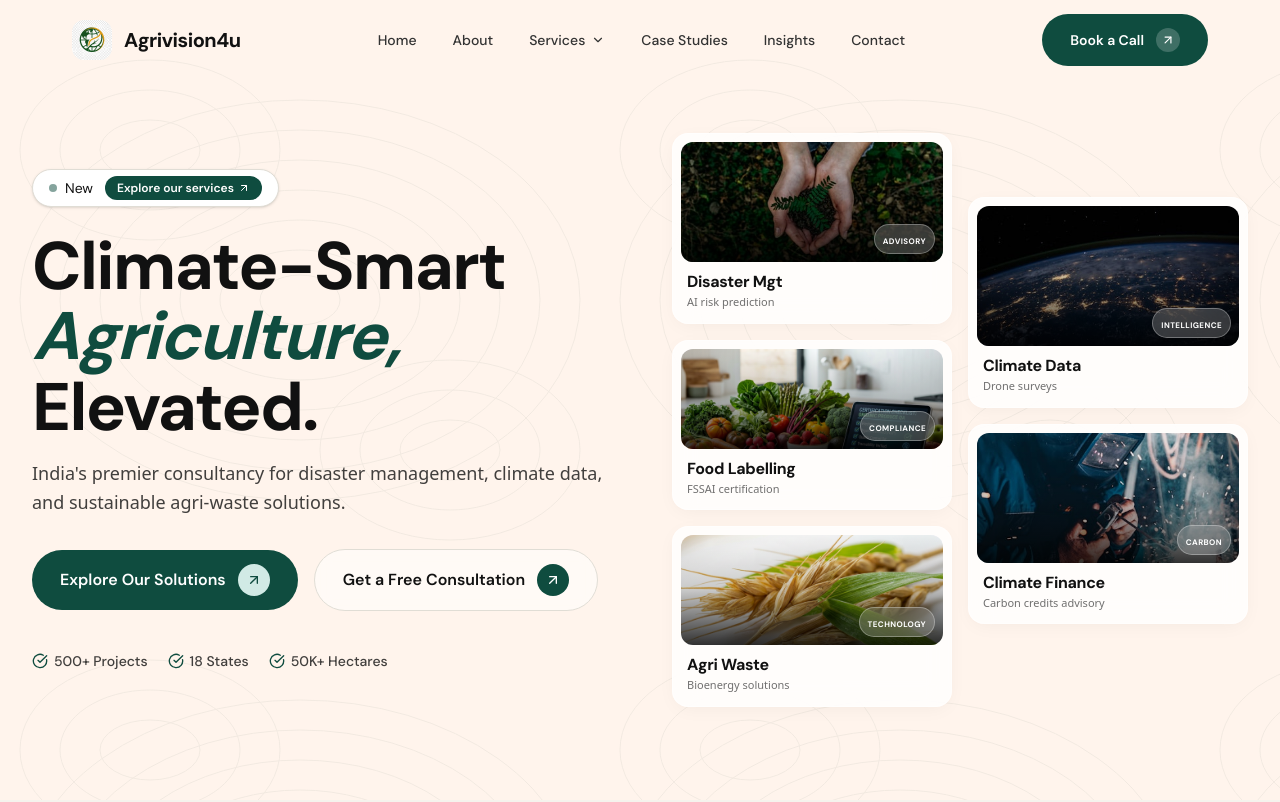
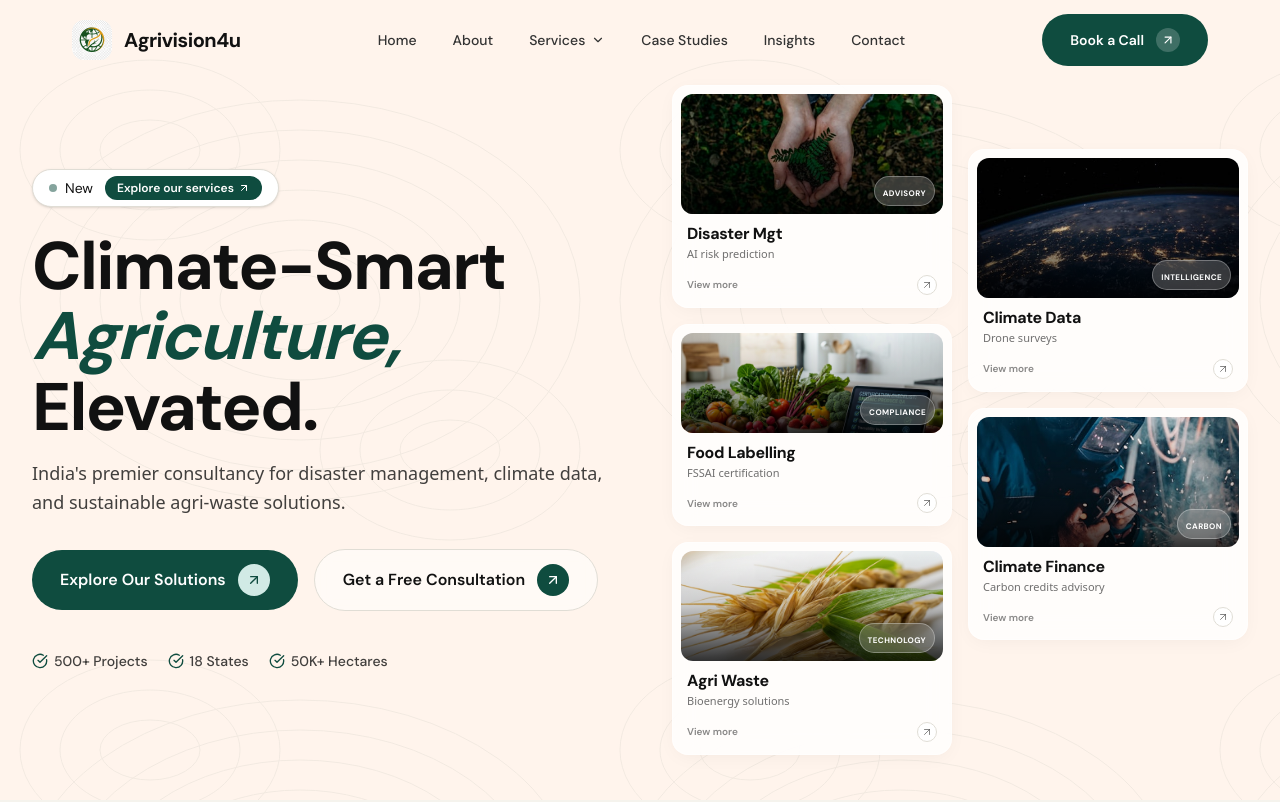
Before and after one commit to Rohitmeena8923/agrivision4u, a Next.js app: page / in a window 1280 px wide. Shown: the top 802 px of the page. Built offline with nearby package versions, Linux system fonts and the light colour scheme.

Commit message:
feat: adding subtle view more buttons with arrow states

```diff
--- a/src/components/sections/HeroSection.tsx
+++ b/src/components/sections/HeroSection.tsx
@@ -91,6 +91,12 @@
                                 </div>
                                 <h3 className="font-display font-bold text-base text-charcoal mb-0 px-1.5 leading-tight">Disaster Mgt</h3>
                                 <p className="text-[11px] text-charcoal/60 px-1.5 font-sans mt-0.5">AI risk prediction</p>
+                                <div className="mt-3 px-1.5 flex items-center justify-between">
+                                    <span className="text-[10px] font-semibold text-charcoal/50 group-hover:text-primary transition-colors">View more</span>
+                                    <div className="w-5 h-5 rounded-full border border-border bg-white flex items-center justify-center group-hover:bg-primary group-hover:border-primary transition-colors">
+                                        <ArrowUpRight className="w-3 h-3 text-charcoal/50 group-hover:text-white transition-colors" />
+                                    </div>
+                                </div>
                             </motion.div>
 
                             {/* Card 2: Food Labelling */}
@@ -107,6 +113,12 @@
                                 </div>
                                 <h3 className="font-display font-bold text-base text-charcoal mb-0 px-1.5 leading-tight">Food Labelling</h3>
                                 <p className="text-[11px] text-charcoal/60 px-1.5 font-sans mt-0.5">FSSAI certification</p>
+                                <div className="mt-3 px-1.5 flex items-center justify-between">
+                                    <span className="text-[10px] font-semibold text-charcoal/50 group-hover:text-primary transition-colors">View more</span>
+                                    <div className="w-5 h-5 rounded-full border border-border bg-white flex items-center justify-center group-hover:bg-primary group-hover:border-primary transition-colors">
+                                        <ArrowUpRight className="w-3 h-3 text-charcoal/50 group-hover:text-white transition-colors" />
+                                    </div>
+                                </div>
                             </motion.div>
 
                             {/* Card 3: Agri Waste */}
@@ -123,6 +135,12 @@
                                 </div>
                                 <h3 className="font-display font-bold text-base text-charcoal mb-0 px-1.5 leading-tight">Agri Waste</h3>
                                 <p className="text-[11px] text-charcoal/60 px-1.5 font-sans mt-0.5">Bioenergy solutions</p>
+                                <div className="mt-3 px-1.5 flex items-center justify-between">
+                                    <span className="text-[10px] font-semibold text-charcoal/50 group-hover:text-primary transition-colors">View more</span>
+                                    <div className="w-5 h-5 rounded-full border border-border bg-white flex items-center justify-center group-hover:bg-primary group-hover:border-primary transition-colors">
+                                        <ArrowUpRight className="w-3 h-3 text-charcoal/50 group-hover:text-white transition-colors" />
+                                    </div>
+                                </div>
                             </motion.div>
                         </div>
 
@@ -142,6 +160,12 @@
                                 </div>
                                 <h3 className="font-display font-bold text-base text-charcoal mb-0 px-1.5 leading-tight">Climate Data</h3>
                                 <p className="text-[11px] text-charcoal/60 px-1.5 font-sans mt-0.5">Drone surveys</p>
+                                <div className="mt-3 px-1.5 flex items-center justify-between">
+                                    <span className="text-[10px] font-semibold text-charcoal/50 group-hover:text-primary transition-colors">View more</span>
+                                    <div className="w-5 h-5 rounded-full border border-border bg-white flex items-center justify-center group-hover:bg-primary group-hover:border-primary transition-colors">
+                                        <ArrowUpRight className="w-3 h-3 text-charcoal/50 group-hover:text-white transition-colors" />
+                                    </div>
+                                </div>
                             </motion.div>
 
                             {/* Card 5: Climate Finance */}
@@ -158,6 +182,12 @@
                                 </div>
                                 <h3 className="font-display font-bold text-base text-charcoal mb-0 px-1.5 leading-tight">Climate Finance</h3>
                                 <p className="text-[11px] text-charcoal/60 px-1.5 font-sans mt-0.5">Carbon credits advisory</p>
+                                <div className="mt-3 px-1.5 flex items-center justify-between">
+                                    <span className="text-[10px] font-semibold text-charcoal/50 group-hover:text-primary transition-colors">View more</span>
+                                    <div className="w-5 h-5 rounded-full border border-border bg-white flex items-center justify-center group-hover:bg-primary group-hover:border-primary transition-colors">
+                                        <ArrowUpRight className="w-3 h-3 text-charcoal/50 group-hover:text-white transition-colors" />
+                                    </div>
+                                </div>
                             </motion.div>
                         </div>
 
```
